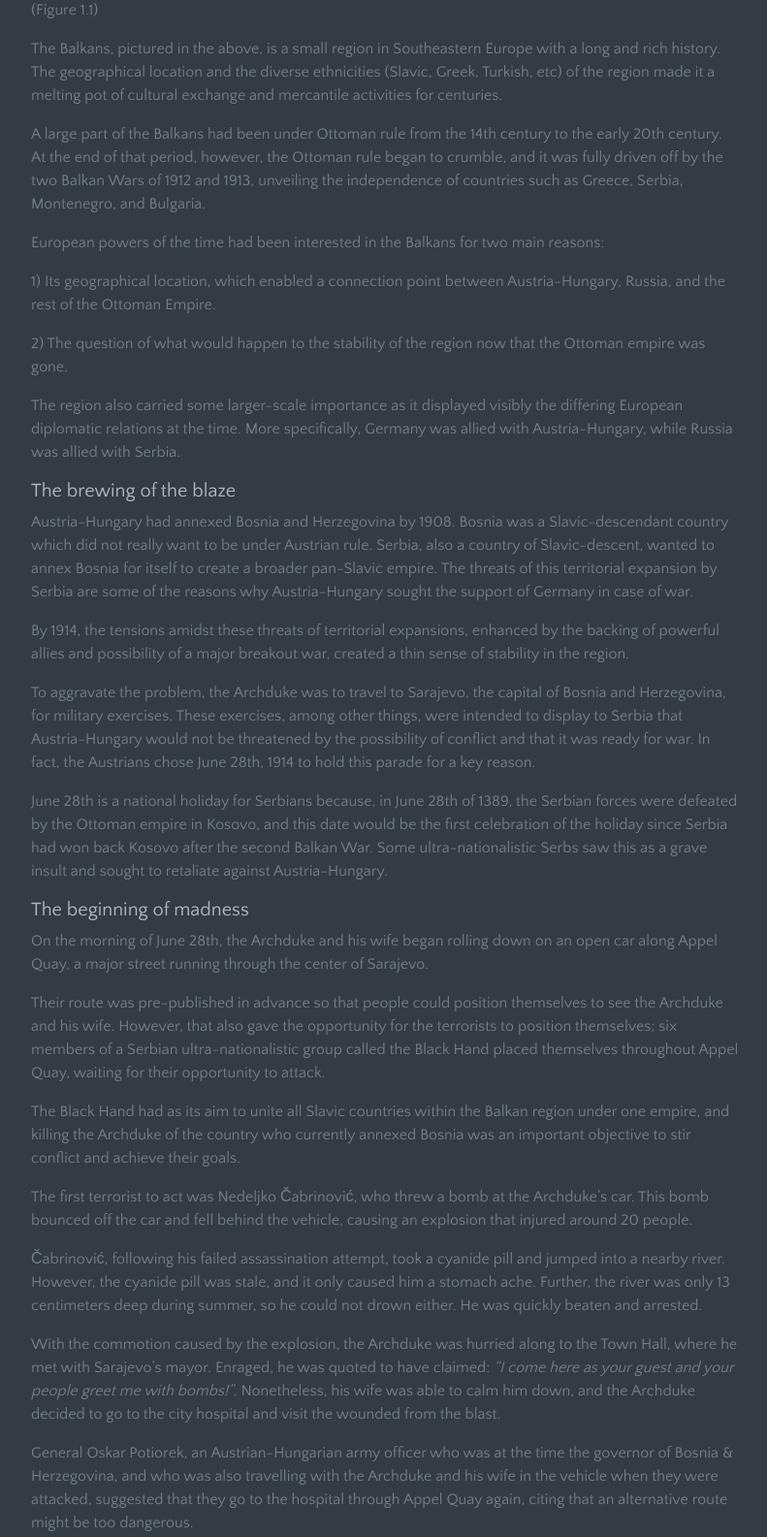
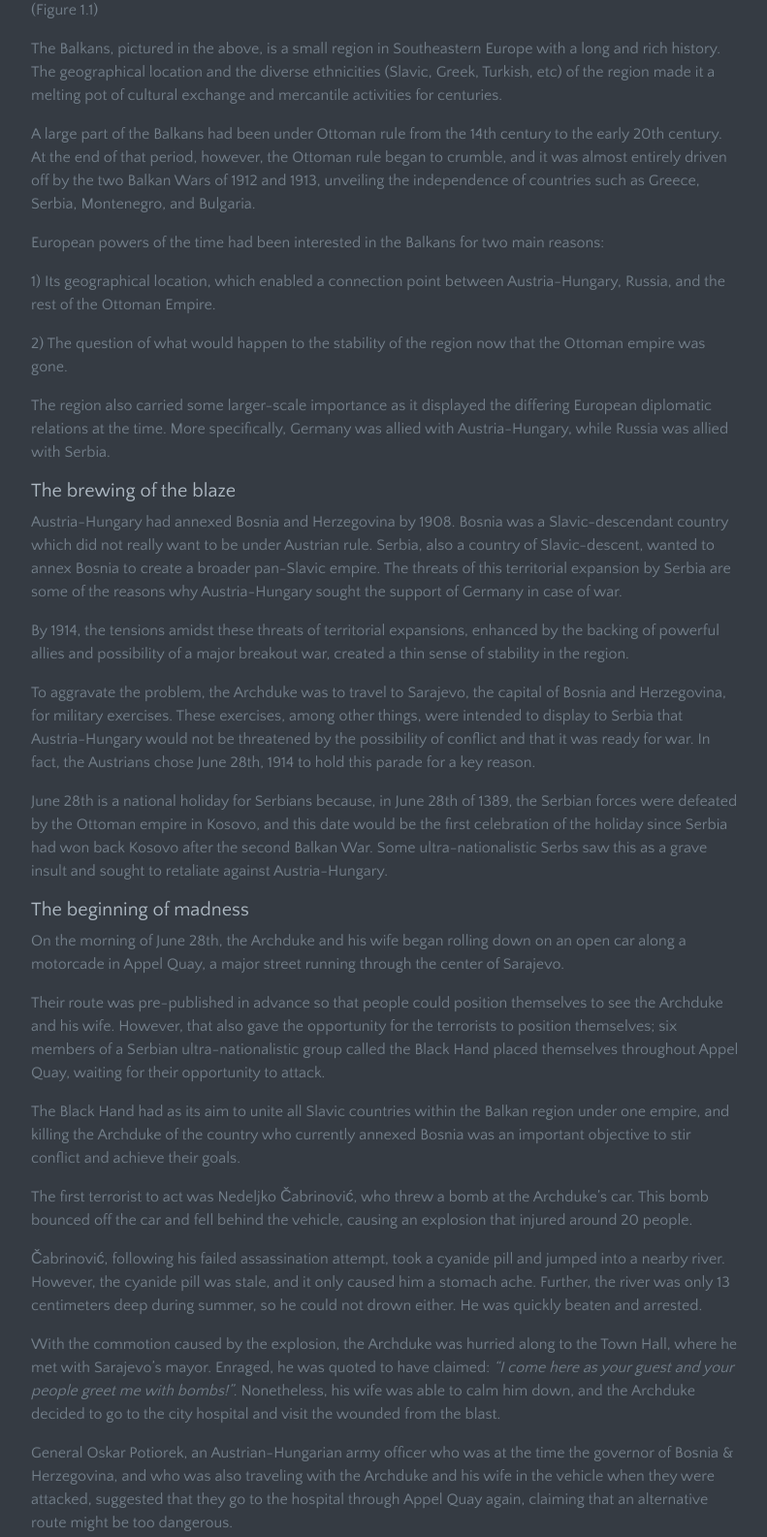
Before and after one commit to Capm96/Capm96.github.io, a plain HTML site: page blog/days/index.html in a window 1280 px wide. Shown: the part 2903-4488 px from the top of the page at 97% size, without its empty margins (243-1034 px from the left). Drawn offline with Linux system fonts and the light colour scheme; some packages are replaced by stand-ins of ours; a web font is replaced by a local one.

Commit message:
Grammar changes

```diff
--- a/blog/days/index.html
+++ b/blog/days/index.html
@@ -122,7 +122,7 @@
 
 <p>The Balkans, pictured in the above, is a small region in Southeastern Europe with a long and rich history. The geographical location and the diverse ethnicities (Slavic, Greek, Turkish, etc) of the region made it a melting pot of cultural exchange and mercantile activities for centuries.</p>
 
-<p>A large part of the Balkans had been under Ottoman rule from the 14th century to the early 20th century. At the end of that period, however, the Ottoman rule began to crumble, and it was fully driven off by the two Balkan Wars of 1912 and 1913, unveiling the independence of countries such as Greece, Serbia, Montenegro, and Bulgaria.</p>
+<p>A large part of the Balkans had been under Ottoman rule from the 14th century to the early 20th century. At the end of that period, however, the Ottoman rule began to crumble, and it was almost entirely driven off by the two Balkan Wars of 1912 and 1913, unveiling the independence of countries such as Greece, Serbia, Montenegro, and Bulgaria.</p>
 
 <p>European powers of the time had been interested in the Balkans for two main reasons:</p>
 
@@ -130,11 +130,11 @@
 
 <p>2)    The question of what would happen to the stability of the region now that the Ottoman empire was gone.</p>
 
-<p>The region also carried some larger-scale importance as it displayed visibly the differing European diplomatic relations at the time. More specifically, Germany was allied with Austria-Hungary, while Russia was allied with Serbia.</p>
+<p>The region also carried some larger-scale importance as it displayed the differing European diplomatic relations at the time. More specifically, Germany was allied with Austria-Hungary, while Russia was allied with Serbia.</p>
 
 <h3 id="the-brewing-of-the-blaze">The brewing of the blaze</h3>
 
-<p>Austria-Hungary had annexed Bosnia and Herzegovina by 1908. Bosnia was a Slavic-descendant country which did not really want to be under Austrian rule. Serbia, also a country of Slavic-descent, wanted to annex Bosnia for itself to create a broader pan-Slavic empire. The threats of this territorial expansion by Serbia are some of the reasons why Austria-Hungary sought the support of Germany in case of war.</p>
+<p>Austria-Hungary had annexed Bosnia and Herzegovina by 1908. Bosnia was a Slavic-descendant country which did not really want to be under Austrian rule. Serbia, also a country of Slavic-descent, wanted to annex Bosnia to create a broader pan-Slavic empire. The threats of this territorial expansion by Serbia are some of the reasons why Austria-Hungary sought the support of Germany in case of war.</p>
 
 <p>By 1914, the tensions amidst these threats of territorial expansions, enhanced by the backing of powerful allies and possibility of a major breakout war, created a thin sense of stability in the region.</p>
 
@@ -144,7 +144,7 @@
 
 <h3 id="the-beginning-of-madness">The beginning of madness</h3>
 
-<p>On the morning of June 28th, the Archduke and his wife began rolling down on an open car along Appel Quay, a major street running through the center of Sarajevo.</p>
+<p>On the morning of June 28th, the Archduke and his wife began rolling down on an open car along a motorcade in Appel Quay, a major street running through the center of Sarajevo.</p>
 
 <p>Their route was pre-published in advance so that people could position themselves to see the Archduke and his wife. However, that also gave the opportunity for the terrorists to position themselves; six members of a Serbian ultra-nationalistic group called the Black Hand placed themselves throughout Appel Quay, waiting for their opportunity to attack.</p>
 
@@ -156,7 +156,7 @@
 
 <p>With the commotion caused by the explosion, the Archduke was hurried along to the Town Hall, where he met with Sarajevo’s mayor. Enraged, he was quoted to have claimed: <em>“I come here as your guest and your people greet me with bombs!”</em>. Nonetheless, his wife was able to calm him down, and the Archduke decided to go to the city hospital and visit the wounded from the blast.</p>
 
-<p>General Oskar Potiorek, an Austrian-Hungarian army officer who was at the time the governor of Bosnia &amp; Herzegovina, and who was also travelling with the Archduke and his wife in the vehicle when they were attacked, suggested that they go to the hospital through Appel Quay again, citing that an alternative route might be too dangerous.</p>
+<p>General Oskar Potiorek, an Austrian-Hungarian army officer who was at the time the governor of Bosnia &amp; Herzegovina, and who was also traveling with the Archduke and his wife in the vehicle when they were attacked, suggested that they go to the hospital through Appel Quay again, claiming that an alternative route might be too dangerous.</p>
 
 <p>This was because, despite the attacks in Appel Quay, alternative streets were not prepared in advance for the arrival of the Archduke, and it would be difficult to get through the civilians, while also making the Archduke more vulnerable due to the proximity to other people.</p>
 
```
